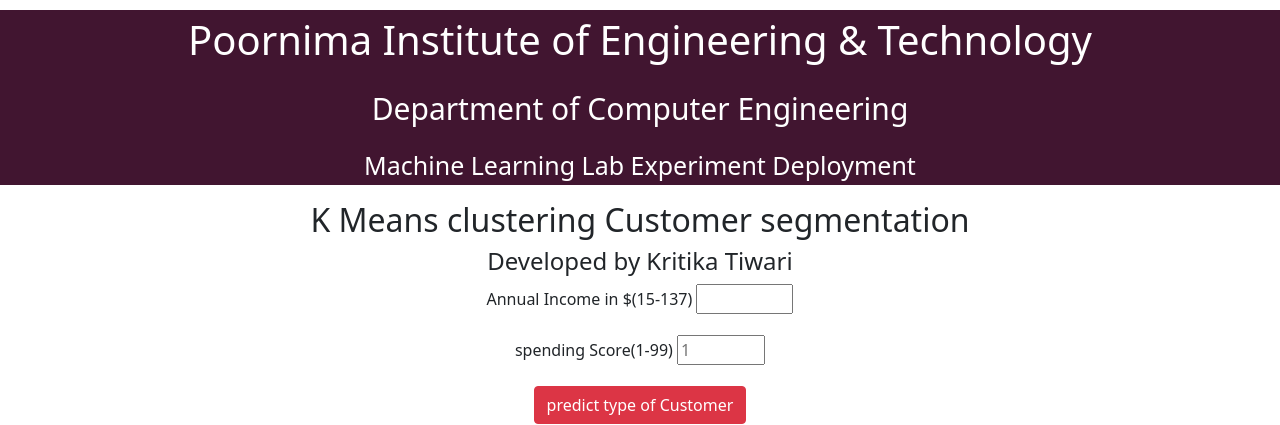
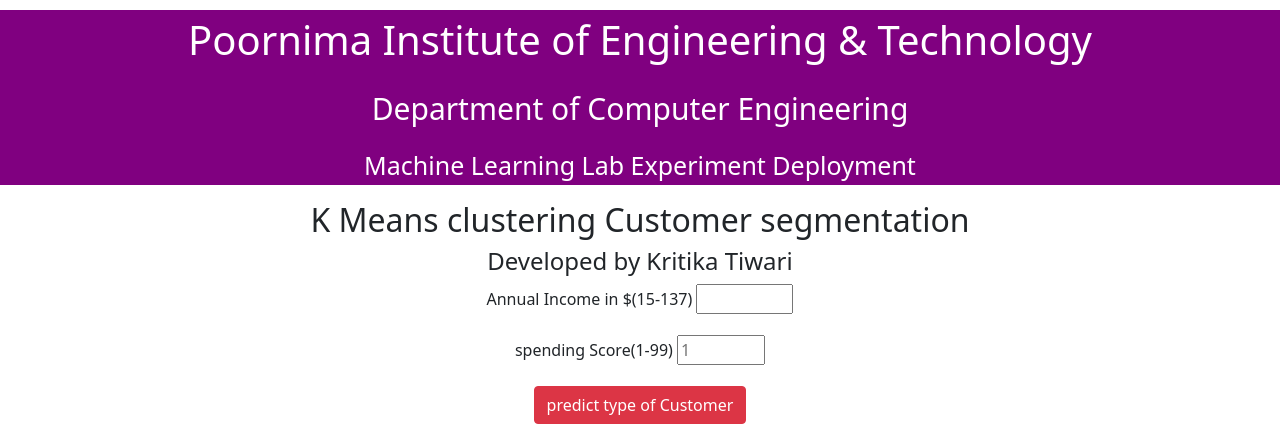
Before and after one commit to KritikaTiwari/K-means-clustering, a Flask app: page / in a window 1280 px wide. Shown: the top 425 px of the page. Run offline with Flask 2, Linux system fonts and the light colour scheme; parts of the project's set-up code (start-up, migrations or seed data) failed here and were passed over.

Commit message:
Update index.html

```diff
--- a/templates/index.html
+++ b/templates/index.html
@@ -23,7 +23,7 @@
 <body>
 
 
-<div class="" style="background-color:#411530;" >
+<div class="" style="background-color:purple;" >
 <div class="clearfix">
 
 <div class="col-md-12">
```
